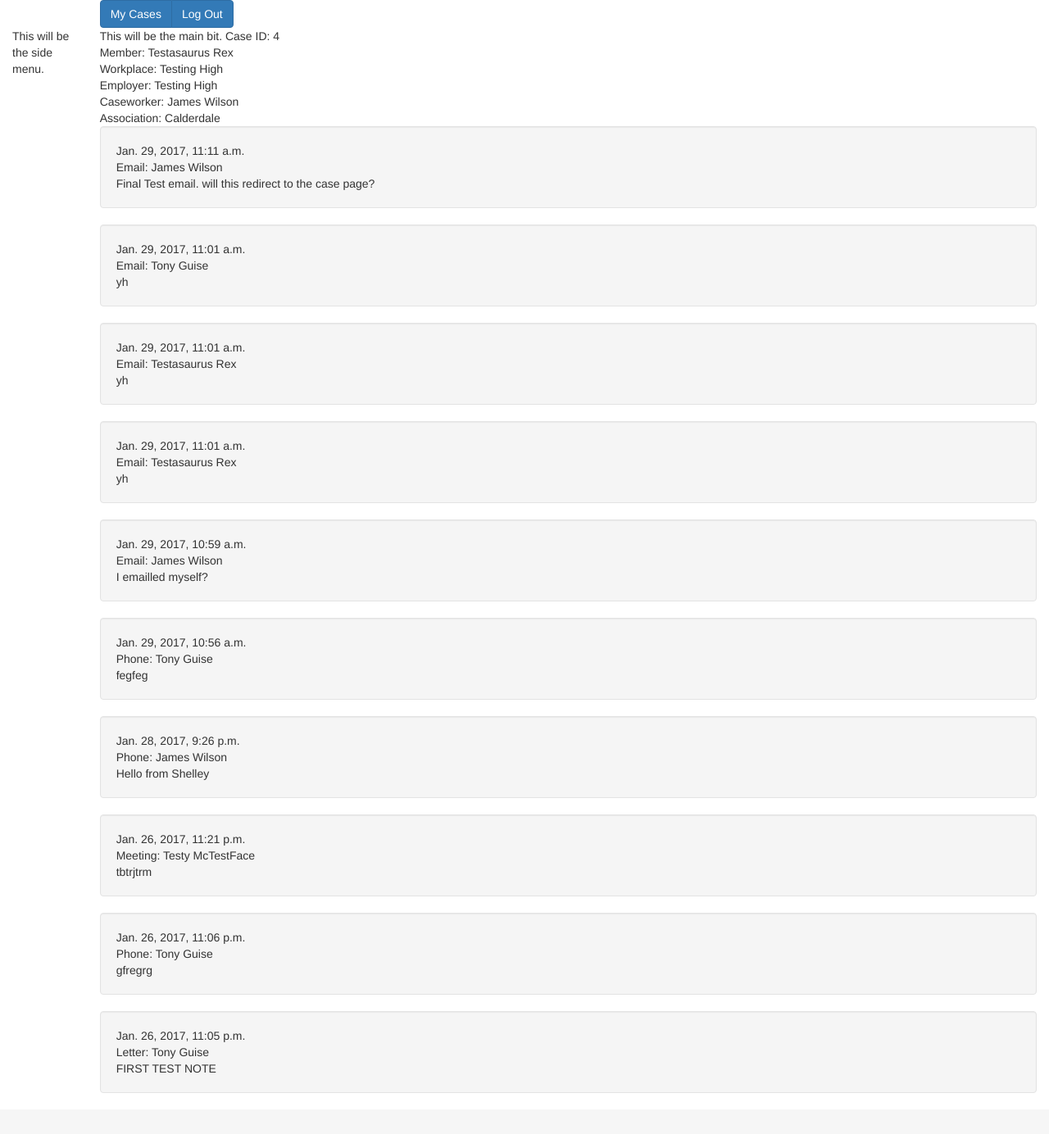
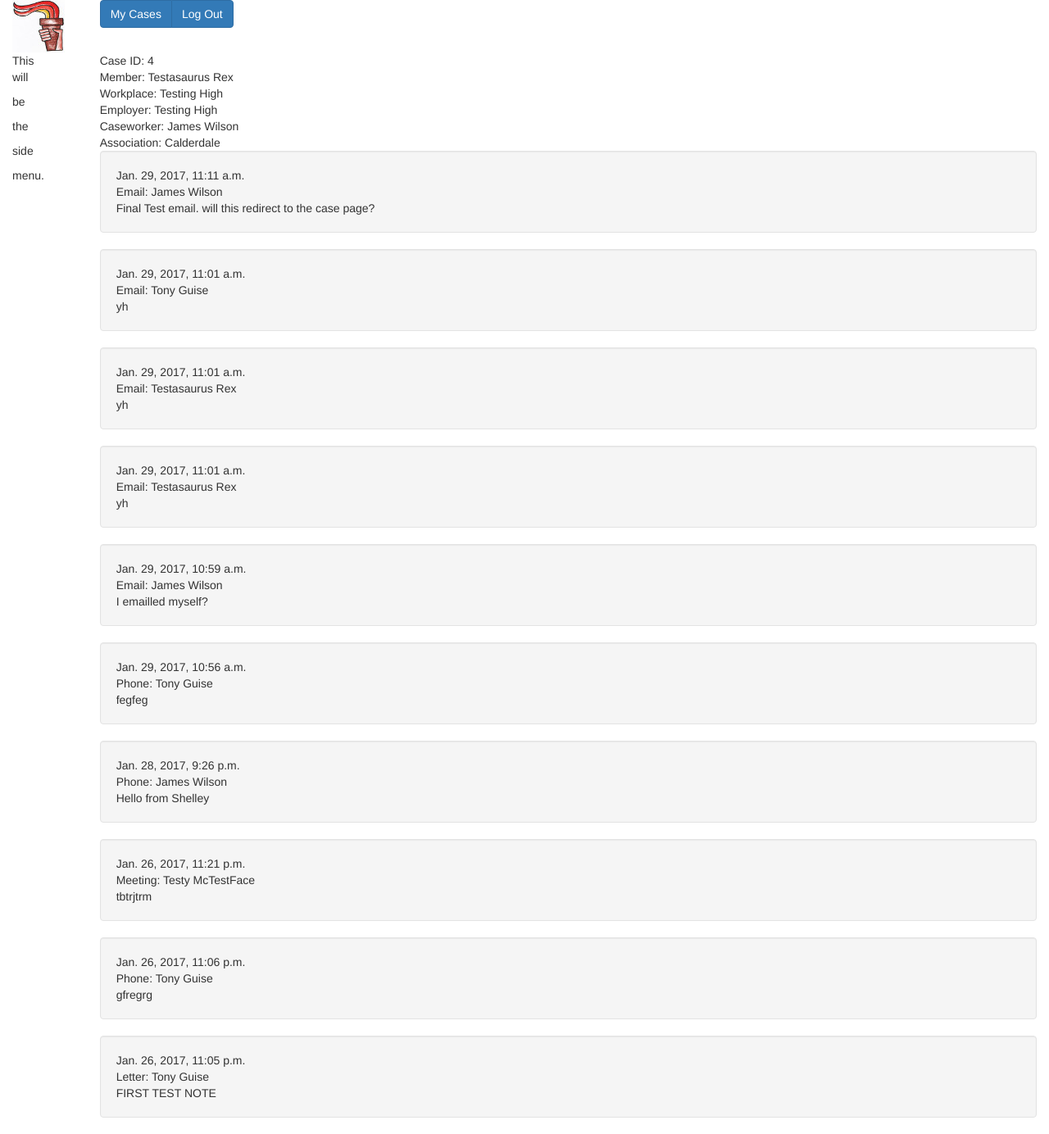
Before and after one commit to wypython/caseworkclub, a Django app: page /case/4 in a window 1280 px wide. Shown: the whole page at 82% size. Before the commit the page ends 1334 px from the top, so only its background shows below. Run offline with Django 3.2, Linux system fonts and the light colour scheme; data comes from the database, SQL or seed files in the repository; some libraries are stand-ins or nearby versions.

Commit message:
fiddled with base.html and added a static directory for logo

```diff
--- a/caseworkclub/templates/caseworkclub/base.html
+++ b/caseworkclub/templates/caseworkclub/base.html
@@ -1,3 +1,5 @@
+{% load static %}
+
 <link rel="stylesheet" href="https://maxcdn.bootstrapcdn.com/bootstrap/3.3.7/css/bootstrap.min.css">
 <meta name="viewport" content="width=device-width, initial-scale=1">
 <!-- Menu bar at top (for things that are always the same?) -->
@@ -6,7 +8,7 @@
     <div class = "row">
 
         <div class = "col-md-1">
-
+            <img src="{% static 'caseworkclub/NickTorchLogo.jpg' %}">
         </div>
 
 
@@ -25,12 +27,11 @@
     </div>
     <div class = "row">
         <div class = "col-md-1">
-            This will be the side menu.
+            This <p> will <p> be <p> the <p> side <p> menu.
             <!-- Side menu (for things that change? some standard, then the django block?) -->
         </div>
 
         <div class = "col-md-11" style="height:100%; overflow-y: auto;">
-            This will be the main bit.
             {% block main %}
             {% endblock %}
 
```
Also changed, not shown: caseworkclub/static/caseworkclub/NickTorchLogo.jpg (added).
